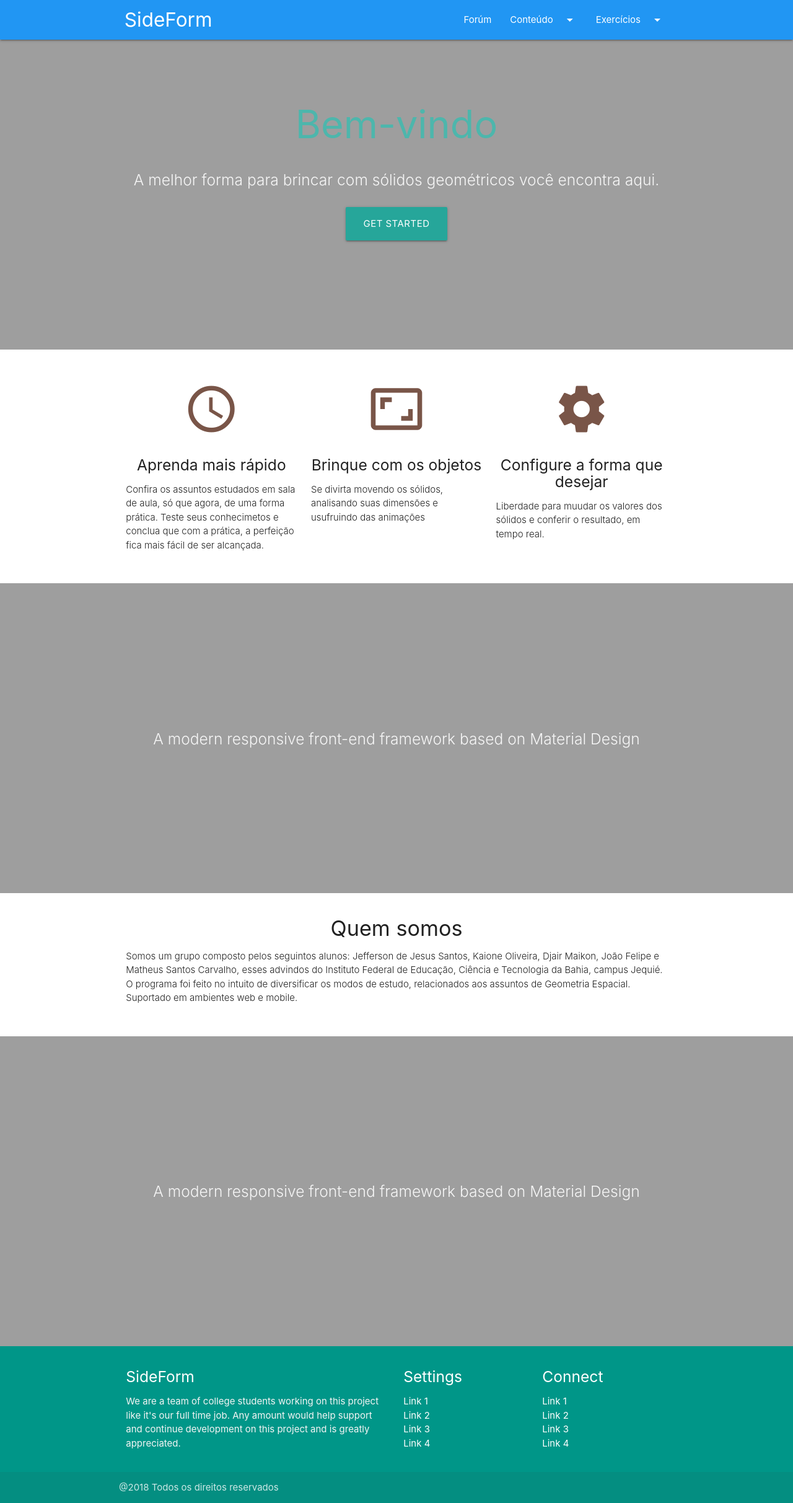
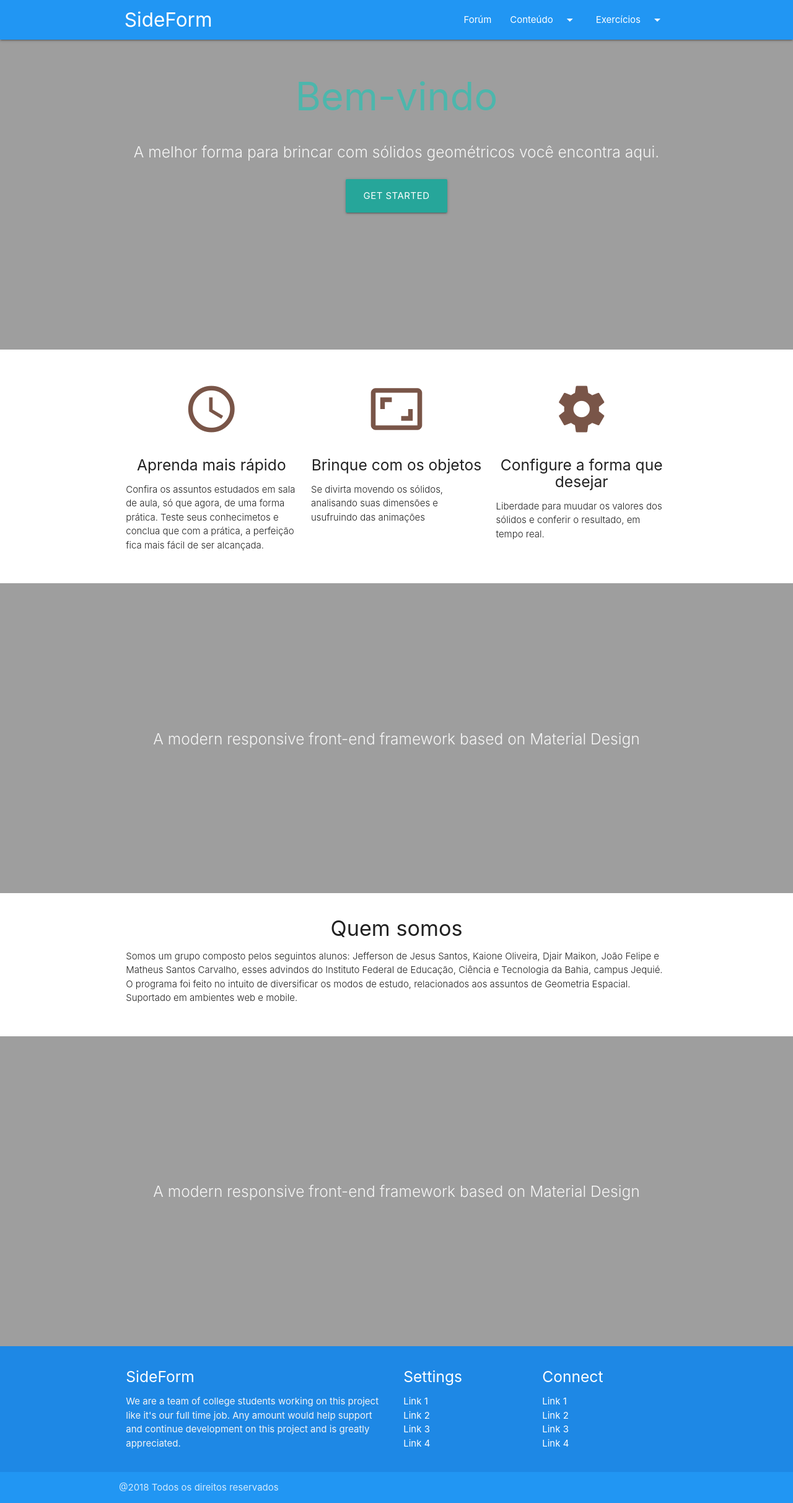
Before and after one commit to teuxsd16/Geometria_Projeto, a PHP site: page / in a window 1280 px wide. Shown: the whole page at 62% size. Run offline with PHP 8.4, Linux system fonts and the light colour scheme; some libraries are stand-ins or nearby versions.

Commit message:
footer azul

```diff
--- a/view/templates/index.php
+++ b/view/templates/index.php
@@ -63,7 +63,7 @@
       <li class="divider"></li>
       <li><a href="#!">three</a></li>
     </ul>
-    <nav class=" blue nav-extended">
+    <nav class="blue nav-extended">
       <div class="nav-wrapper">
         <a href="#" class="brand-logo">&nbsp;SideForm</a>
         <a href="#" data-target="mobile-demo" class="sidenav-trigger"><i class="material-icons">menu</i></a>
@@ -92,16 +92,15 @@
     <div id="index-banner" class="parallax-container">
       <div class="section no-pad-bot">
         <div class="container">
-          <br><br>
+          <!-- <br><br><br> -->
           <h1 class="header center teal-text text-lighten-2">Bem-vindo</h1>
           <div class="row center">
             <h5 class="header col s12 light">A melhor forma para brincar com sólidos geométricos você encontra aqui.</h5>
           </div>
           <div class="row center">
-            <a href="http://materializecss.com/getting-started.html" id="download-button" class="btn-large waves-effect waves-light teal lighten-1">Get Started</a>
+            <a href="#" id="download-button" class="btn-large waves-effect waves-light teal lighten-1">Get Started</a>
           </div>
-          <br><br>
-
+          <!-- <br><br> -->
         </div>
       </div>
       <div class="parallax">  <img class="imgConserto" src="<?php echo $caminhoServidor . '/view/img/cover.jpg'; ?>" ></div>
@@ -178,7 +177,7 @@
       </div>
     </div>
 
-    <footer class="page-footer teal">
+    <footer class="blue darken-1 page-footer">
       <div class="container">
         <div class="row">
           <div class="col l6 s12">
@@ -205,7 +204,7 @@
           </div>
         </div>
       </div>
-      <div class="footer-copyright">
+      <div class="blue footer-copyright">
         <div class="container">
         @2018 Todos os direitos reservados</div>
       </div>
```
